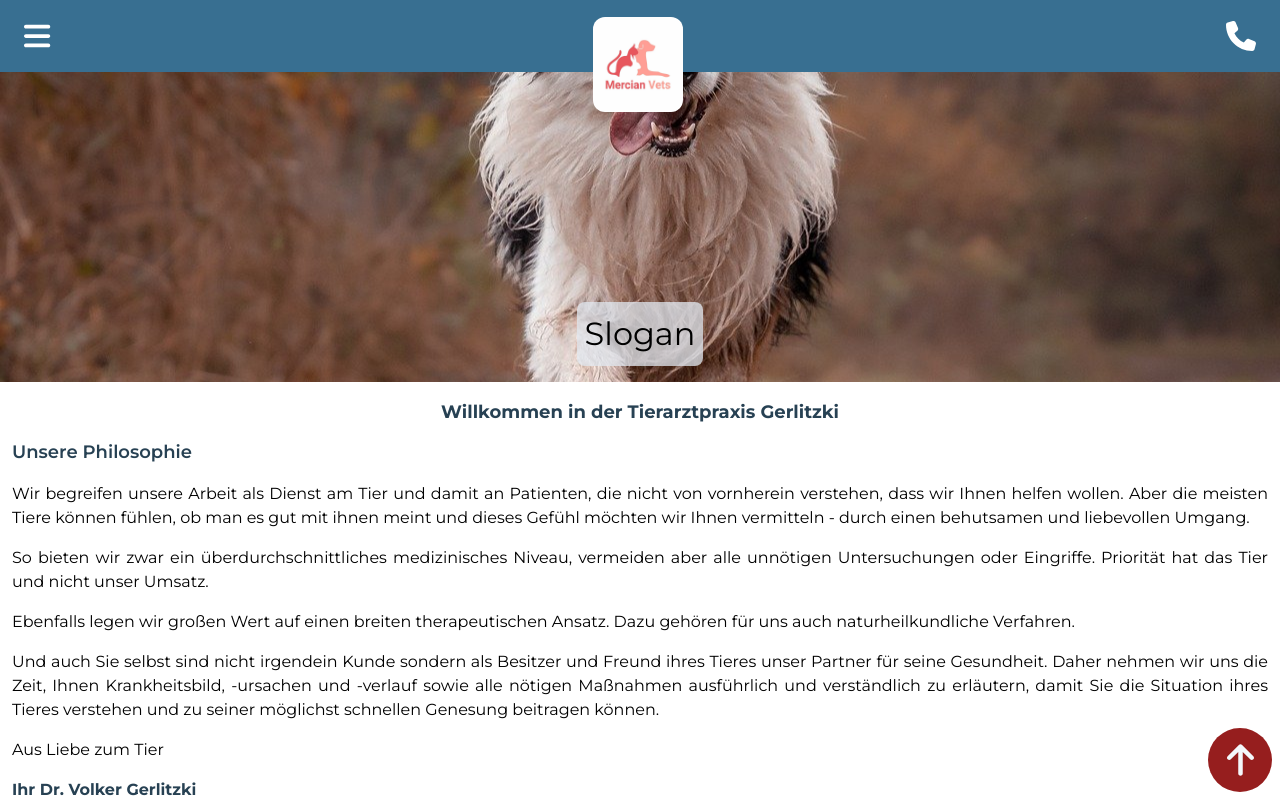
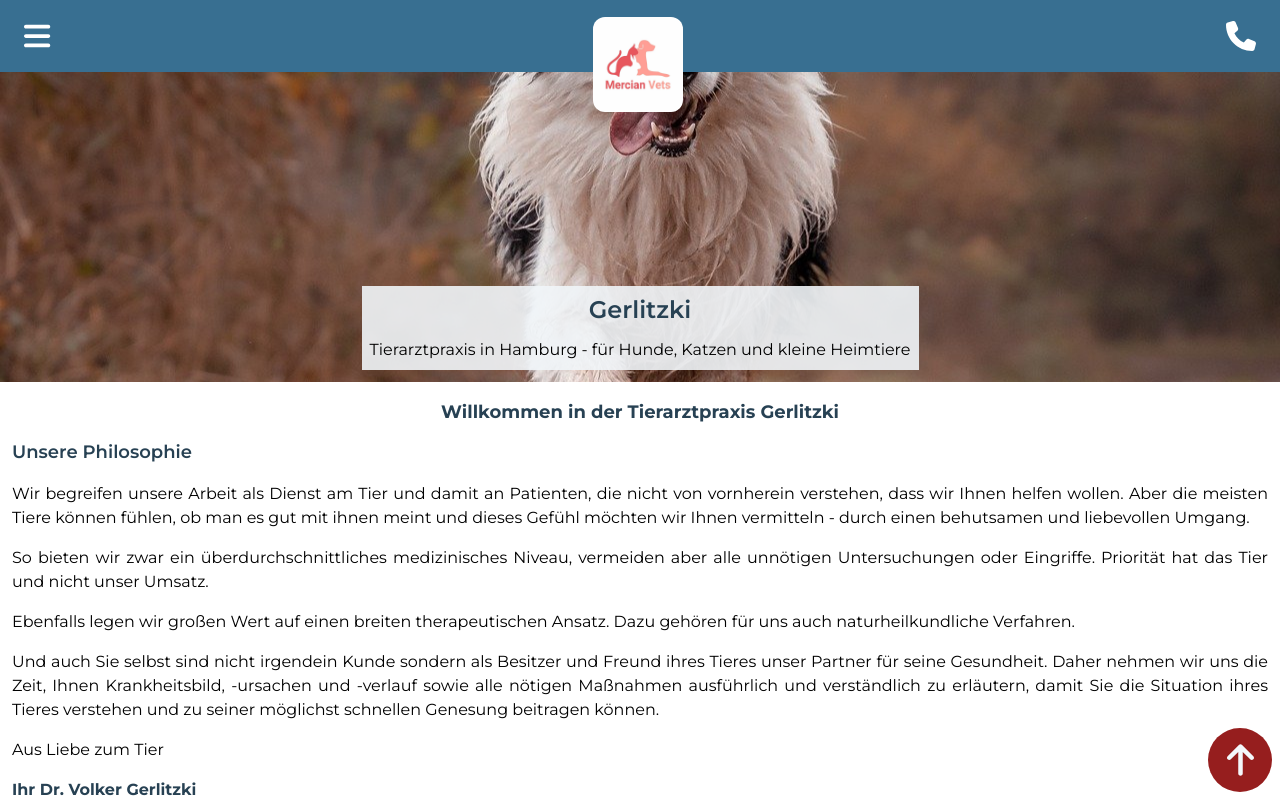
Before and after one commit to room-twenty/tierarztpraxis-volker-gerlitzki, a Next.js app in the folder vet-clinic/: page / in a window 1280 px wide. Shown: the top 800 px of the page. Built offline with nearby package versions, Linux system fonts and the light colour scheme.

Commit message:
restructure: Nav complete, hero section and slogan

```diff
--- a/vet-clinic/components/HeroSection/HeroSection.tsx
+++ b/vet-clinic/components/HeroSection/HeroSection.tsx
@@ -5,7 +5,7 @@ import Image from 'next/image';
 const HeroSection = () => {
   return (
     <div className="relative h-[30rem] max-h-[310px] bg-cover bg-center" style={{ backgroundImage: `url(${Heroimage.src})` }}>
-      <div className="absolute inset-0 flex items-end justify-center pb-4">
+      <div className="absolute inset-0 flex items-end justify-center p-3">
         <Slogan />
       </div>
     </div>
--- a/vet-clinic/components/HeroSection/Slogan.tsx
+++ b/vet-clinic/components/HeroSection/Slogan.tsx
@@ -2,8 +2,13 @@ import React from 'react';
 
 const Slogan = () => {
   return (
-    <div className="absolute text-[2rem]">
-      <h2 className=" rounded-lg bg-slate-200/75 p-2">Slogan</h2>
+    <div className="bg-slate-100/90 p-2 text-center">
+      <h2 className="mb-3 text-2xl font-semibold text-glacier-900">
+        Gerlitzki
+      </h2>
+      <p className="text-base">
+        Tierarztpraxis in Hamburg - für Hunde, Katzen und kleine Heimtiere
+      </p>
     </div>
   );
 };
```
